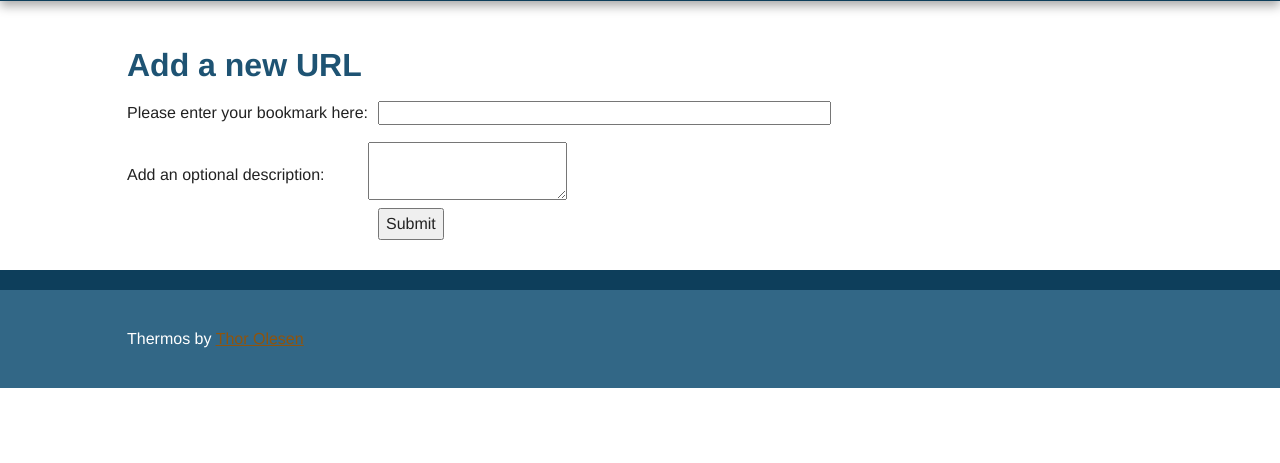
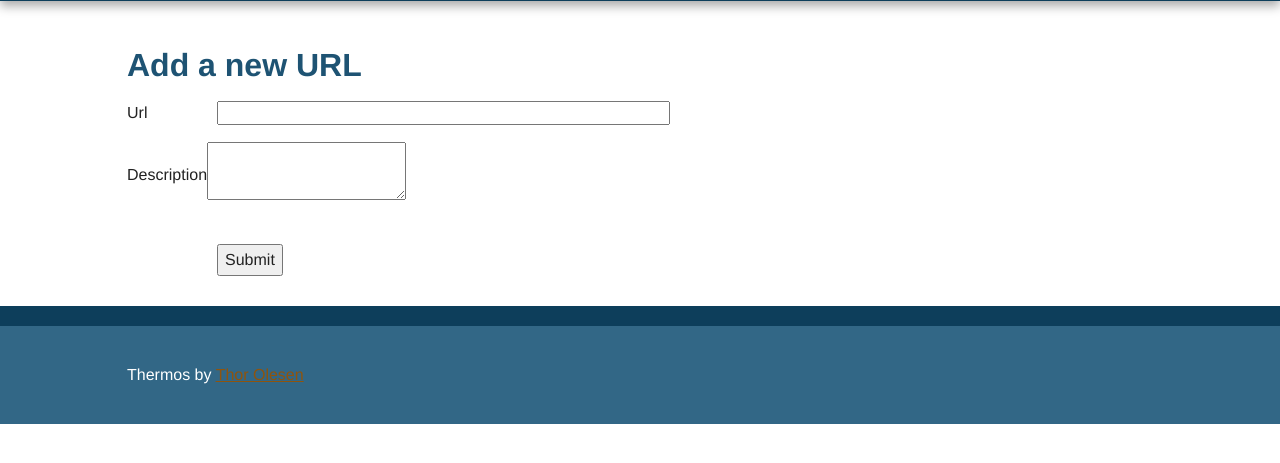
Before and after one commit to TVAO/FlaskSampleProject, a Flask app: template thermos/templates/add.html in a window 1280 px wide. Shown: the part 95-558 px from the top of the page. Run offline with Flask 2, Linux system fonts and the light colour scheme; the template is opened without the code that fills it, so the values that code supplies are empty, except form fields; form fields are guessed from the names that the template uses; parts of the project's set-up code (start-up, migrations or seed data) failed here and were passed over; some libraries are stand-ins or nearby versions.

Commit message:
Fixed bug

```diff
--- a/thermos/forms.py
+++ b/thermos/forms.py
@@ -9,8 +9,8 @@
     """"
         Class represents the form used to add bookmarks
     """
-    url = URLField('url', validators=[DataRequired, url()])
-    description = StringField('description')
+    url = URLField('The URL for your bookmark:', validators=[DataRequired, url()])
+    description = StringField('Add an optional description:')
 
     def validate(self):
         # Validate URL contains HTTP
--- a/thermos/templates/add.html
+++ b/thermos/templates/add.html
@@ -1,4 +1,5 @@
 {% extends "base.html" %}
+{% from "form_macros.html" import render_field %}
 
 {% block title %}
 Thermos -- Add a URL
@@ -10,29 +11,11 @@
         <form action="" method="post">
             {{ form.hidden_tag() }} <!-- Hidden token against CSRF -->
             <table>
-                <tr {% if form.url.errors %} class="error" {% endif %}>
-                    <td> Please enter your bookmark here: </td>
-                    <td> {{ form.url(size = 50) }}</td>
-                </tr>
-                <tr class="error">
+                {{ render_field(form.url, size=50) }}
+                {{ render_field(form.description, size=50) }}
+                <tr class="submit">
                     <td></td>
-                    <td>
-                        <ul>
-                            {% for error in form.url.errors %}
-                                <li> {{ error }}</li>
-                            {% endfor %}
-                        </ul>
-                    </td>
-                </tr>
-                <tr>
-                    <td> Add an optional description: </td>
-                    <td> {{ form.description(size = 50) }}</td>
-                </tr>
-                <tr>
-                    <td></td>
-                    <td>
-                        <button type="submit"> Submit </button>
-                    </td>
+                    <td> <button type="submit"> Submit </button> </td>
                 </tr>
             </table>
         </form>
--- /dev/null
+++ b/thermos/templates/form_macros.html
@@ -0,0 +1,21 @@
+
+<!-- Check for errors in field -->
+
+{% macro render_field(field) %}
+    <tr {% if field.errors %} class="error" {% endif %}>
+        <td> {{ field.label  }}</td>
+        <!-- Add arguments to call of field (e.g. size = 50 in field to HTML tag) -->
+        <!-- Output from field filtered with safe (no escaping) -->
+        <td> {{ field(**kwargs)|safe }} </td>
+    </tr>
+    <tr class="error">
+        <td></td>
+        <td>
+            <ul>
+                {% for error in field.errors %}
+                    <li> {{ error }}</li>
+                {% endfor %}
+            </ul>
+        </td>
+    </tr>
+{% endmacro %}
```
